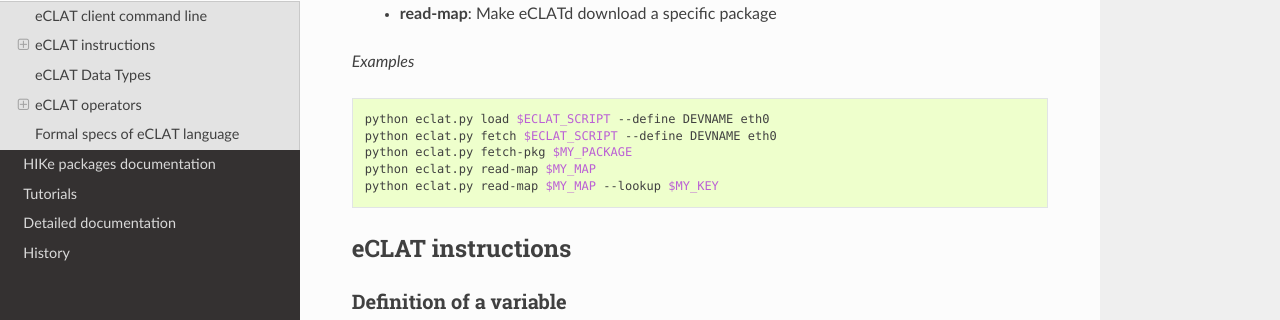
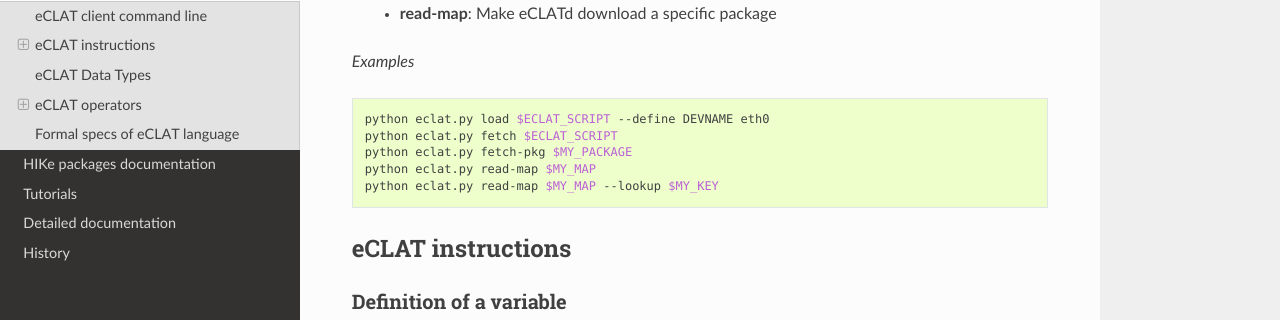
Before and after one commit to hike-eclat/docs, a Sphinx documentation site: the page built from docs/eclat_doc.rst, in a window 1280 px wide and 900 px high. Shown: the part 341-661 px from the top of the window. Built offline with Sphinx 7.4.7 and the Read the Docs theme 2.0.0, drawn with Linux system fonts in a browser that asks for light colours; pages that are not in the unit, such as notebooks, are missing from menus.

Commit message:
Update eclat_doc.rst

```diff
--- a/docs/eclat_doc.rst
+++ b/docs/eclat_doc.rst
@@ -17,7 +17,7 @@ eCLAT client command line
 .. code-block:: shell
 
    python eclat.py load $ECLAT_SCRIPT --define DEVNAME eth0
-   python eclat.py fetch $ECLAT_SCRIPT --define DEVNAME eth0
+   python eclat.py fetch $ECLAT_SCRIPT
    python eclat.py fetch-pkg $MY_PACKAGE
    python eclat.py read-map $MY_MAP
    python eclat.py read-map $MY_MAP --lookup $MY_KEY
```
